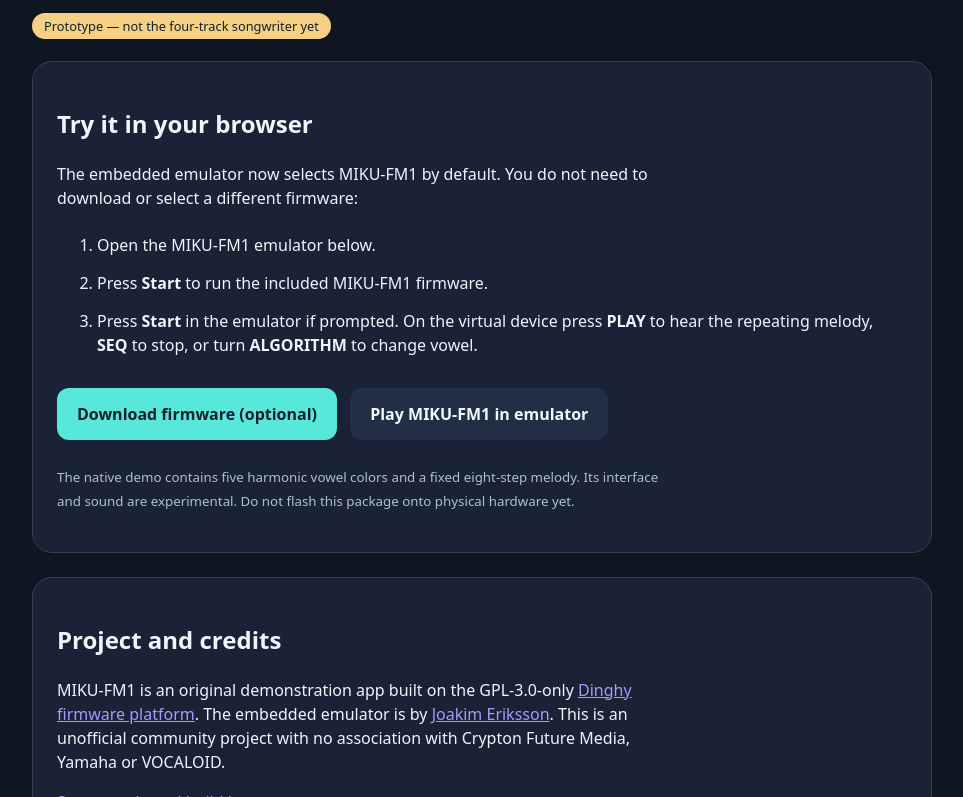
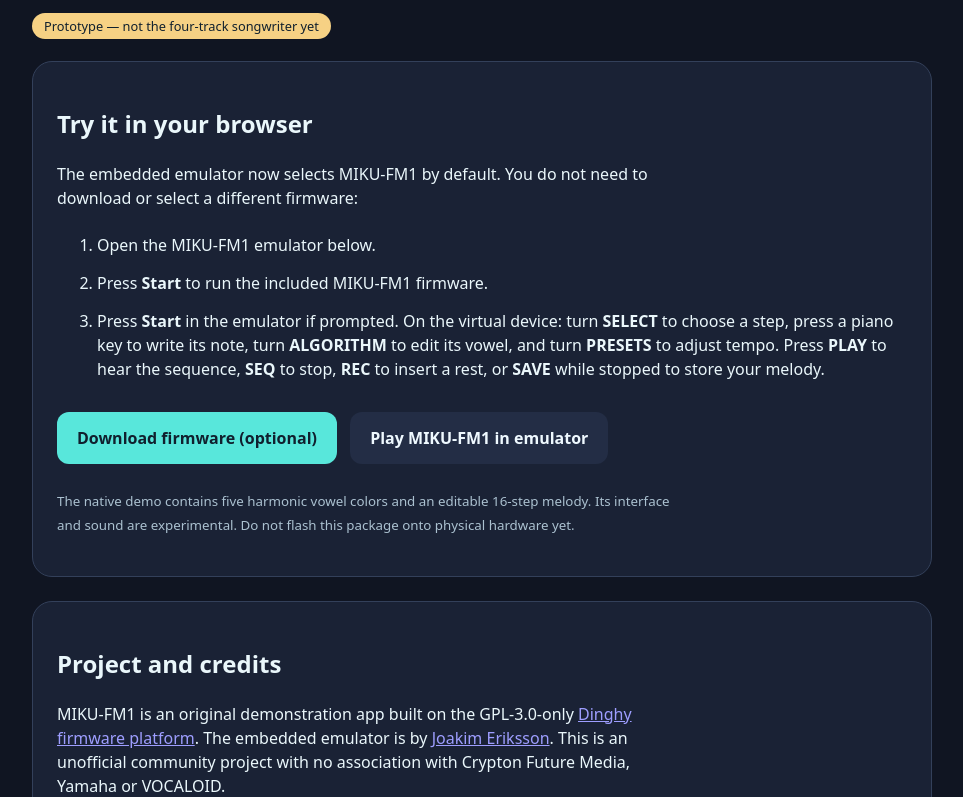
Before and after one commit to MichaelAPerry/MIKU-FM1, a plain HTML site: page site/index.html in a window 1280 px wide. Shown: the part 303-1100 px from the top of the page, without its empty margins (158-1121 px from the left). Drawn offline with Linux system fonts and the light colour scheme.

Commit message:
site: document native 16-step melody editing and saving controls

```diff
--- a/site/index.html
+++ b/site/index.html
@@ -23,11 +23,11 @@ ol li{padding:7px 0}small{color:#abc1d0}.pill{font-size:.8em;color:#10202e;backg
 <ol>
 <li>Open the MIKU-FM1 emulator below.</li>
 <li>Press <strong>Start</strong> to run the included MIKU-FM1 firmware.</li>
-<li>Press <strong>Start</strong> in the emulator if prompted. On the virtual device press <strong>PLAY</strong> to hear the repeating melody, <strong>SEQ</strong> to stop, or turn <strong>ALGORITHM</strong> to change vowel.</li>
+<li>Press <strong>Start</strong> in the emulator if prompted. On the virtual device: turn <strong>SELECT</strong> to choose a step, press a piano key to write its note, turn <strong>ALGORITHM</strong> to edit its vowel, and turn <strong>PRESETS</strong> to adjust tempo. Press <strong>PLAY</strong> to hear the sequence, <strong>SEQ</strong> to stop, <strong>REC</strong> to insert a rest, or <strong>SAVE</strong> while stopped to store your melody.</li>
 </ol>
 <a class="btn" href="./miku-fm1.fwsc" download="miku-fm1.fwsc">Download firmware (optional)</a>
 <a class="btn alt" href="./emulator/">Play MIKU-FM1 in emulator</a>
-<p><small>The native demo contains five harmonic vowel colors and a fixed eight-step melody. Its interface and sound are experimental. Do not flash this package onto physical hardware yet.</small></p>
+<p><small>The native demo contains five harmonic vowel colors and an editable 16-step melody. Its interface and sound are experimental. Do not flash this package onto physical hardware yet.</small></p>
 </section>
 <section><h2>Project and credits</h2>
 <p>MIKU-FM1 is an original demonstration app built on the GPL-3.0-only <a href="https://github.com/zvenson/dinghy">Dinghy firmware platform</a>. The embedded emulator is by <a href="https://github.com/joakimeriksson/fm1-emu">Joakim Eriksson</a>. This is an unofficial community project with no association with Crypton Future Media, Yamaha or VOCALOID.</p>
```
